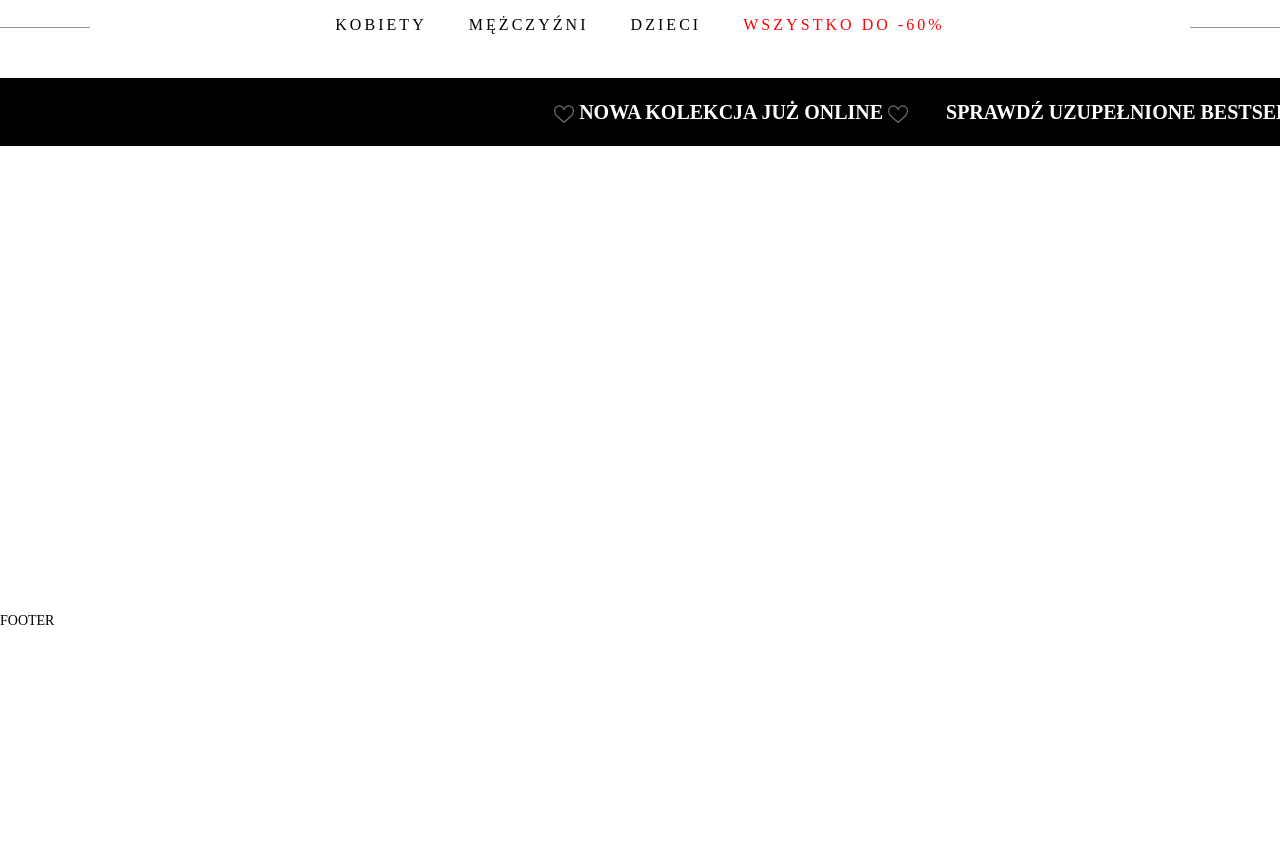
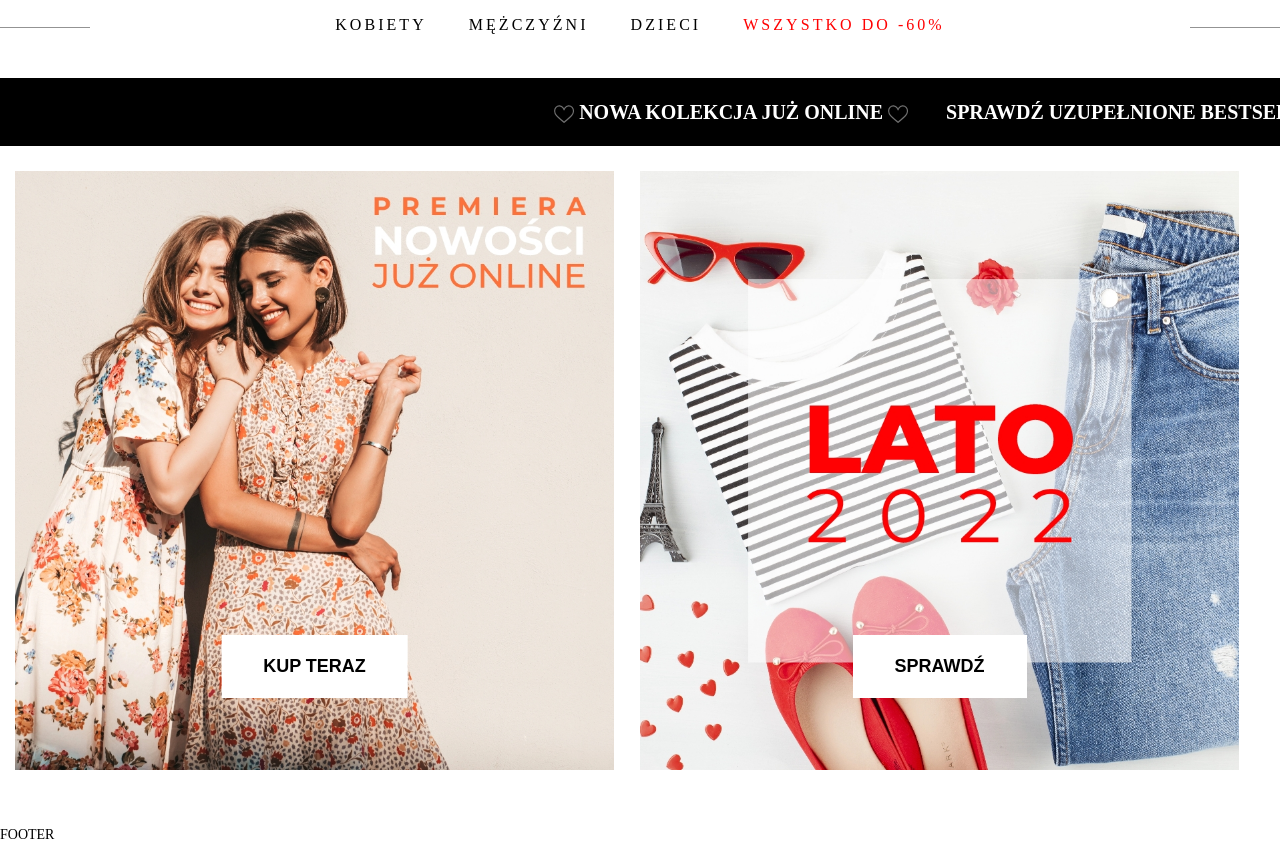
Before and after one commit to romaniso/recruitment-task-landing-page, a plain HTML site: page index.html in a window 1280 px wide. Shown: the part 171-1015 px from the top of the page. Before the commit the page ends 800 px from the top, so only its background shows below. Drawn offline with nearby package versions, Linux system fonts and the light colour scheme.

Commit message:
Add hero section, optimise images for retina screens and add lazy loading

```diff
--- a/index.html
+++ b/index.html
@@ -140,6 +140,26 @@
             </h3>
           </div>
         </section>
+        <section class="page__hero hero hero__container">
+          <article class="hero__banner banner">
+            <img
+              srcset="./images/banner-1.jpg 1x ./images/banner-1@2x.jpg 2x"
+              src="./images/banner-1.jpg"
+              alt="Two girls hugging and smiling wearing colorful dresses"
+              loading="lazy"
+            />
+            <button class="banner__button button">KUP TERAZ</button>
+          </article>
+          <article class="hero__banner banner">
+            <img
+              srcset="./images/banner-2.jpg 1x ./images/banner-2@2x.jpg 2x"
+              src="./images/banner-2.jpg"
+              alt="Two girls hugging and smiling wearing colorful dresses"
+              loading="lazy"
+            />
+            <button class="banner__button button">SPRAWDŹ</button>
+          </article>
+        </section>
       </main>
       <footer class="footer">FOOTER</footer>
     </div>
--- a/sass/_common.scss
+++ b/sass/_common.scss
@@ -1,5 +1,5 @@
 [class*="__container"] {
-  max-width: 1850px;
+  max-width: 1366px;
   margin: 0 auto;
   padding: 0 15px;
   box-sizing: content-box;
@@ -31,3 +31,29 @@
     object-fit: cover;
   }
 }
+//BUTTON ----------------------
+.button {
+  padding: 21px 42px;
+  color: #000;
+  font-size: 18px;
+  line-height: 1.2;
+  text-transform: uppercase;
+  background-color: #fff;
+  font-weight: bold;
+  display: flex;
+  justify-content: center;
+  align-items: center;
+  white-space: nowrap;
+  transition: all 0.5s ease 0s;
+  &:hover {
+    background-color: #000;
+    color: #fff;
+  }
+  &:active {
+    background-color: $light-orange;
+  }
+  @include media-query(phone) {
+    font-size: 14px;
+    padding: 16px 29px;
+  }
+}
--- a/sass/_header.scss
+++ b/sass/_header.scss
@@ -175,6 +175,7 @@
       letter-spacing: 3.04px;
       line-height: 1.2;
       transition: left 0.3s ease 0s;
+      z-index: 10;
       @include media-query(tablet) {
         position: fixed;
         padding-top: 20%;
--- a/sass/_main.scss
+++ b/sass/_main.scss
@@ -9,9 +9,6 @@
   to {
     transform: translateX(-100%);
   }
-}
-
-.page__sales-alert {
 }
 .sales-alert {
   background-color: #000;
@@ -58,3 +55,38 @@
     }
   }
 }
+//HERO---------------------------
+.page__hero {
+  margin: 25px auto 56px auto;
+}
+.hero {
+  display: flex;
+  flex-wrap: wrap;
+  column-gap: 26px;
+  row-gap: 16px;
+}
+.hero__banner {
+  flex: 0 1 calc(50% - 26px);
+  @include media-query(tablet) {
+    flex: 0 1 100%;
+  }
+}
+.banner {
+  position: relative;
+  img {
+    width: 100%;
+    object-fit: cover;
+  }
+  &__button {
+    position: absolute;
+    bottom: 12%;
+    left: 50%;
+    transform: translateX(-50%);
+    max-width: 192px;
+    max-height: 64px;
+    @include media-query(phone) {
+      width: 142px;
+      height: 50px;
+    }
+  }
+}
```
Also changed, not shown: css/style.css, images/banner-1.jpg (added), images/banner-2.jpg (added), 2 other files.
